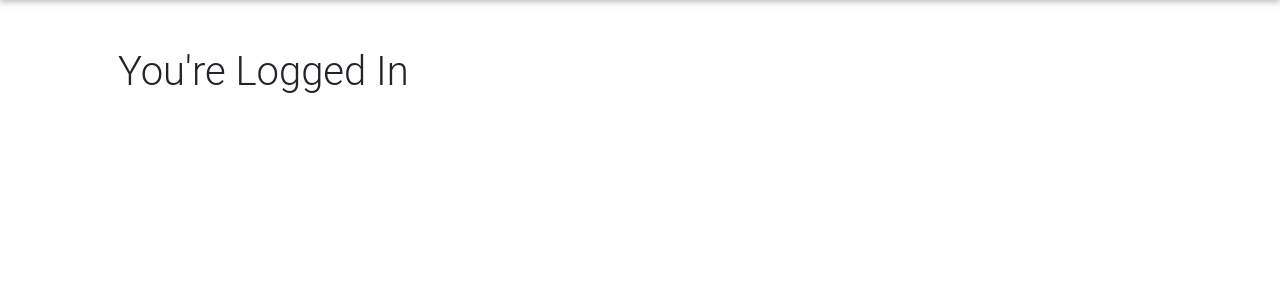
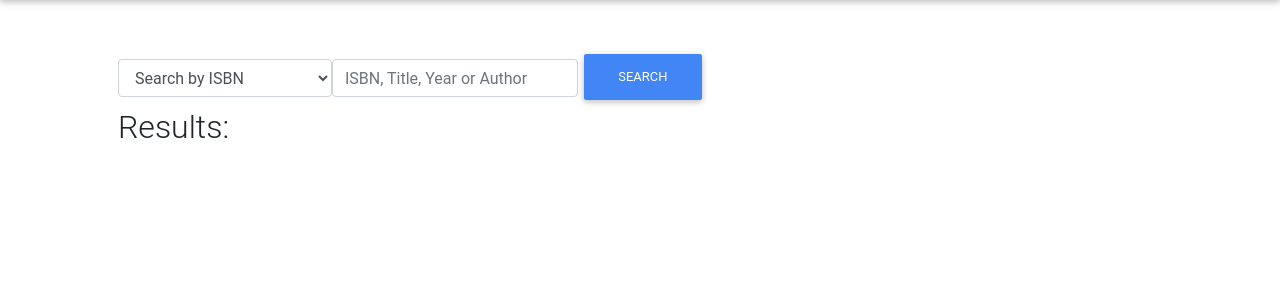
Before and after one commit to alexsonphoenix/cs50w_project1_BookReview, a Flask app: page / in a window 1280 px wide. Shown: the part 66-366 px from the top of the page. Run offline with Flask 2, Linux system fonts and the light colour scheme; the visitor is signed in with stand-in values (Sample User, id 1); some libraries are stand-ins or nearby versions.

Commit message:
search working now

```diff
--- a/app.py
+++ b/app.py
@@ -2,6 +2,7 @@ import os
 
 from helpers import apology, login_required
 from flask import Flask, session, redirect, render_template, request, jsonify
+import json
 from flask_session import Session
 from sqlalchemy import create_engine
 from sqlalchemy.orm import scoped_session, sessionmaker
@@ -31,13 +32,19 @@ db = scoped_session(sessionmaker(bind=engine))
 @app.route("/")
 @login_required
 def index():
-    return render_template("index.html")
+    return render_template("search.html")
 
 
 @app.route("/search", methods=["GET", "POST"])
 def search():
-    return render_template("search.html")
+    user_input=request.args.get("q")
+    #input_type=request.args.get("t")  # javascript returns search type(isbn, title,author,or year)
+    print("search Input is: ",user_input)
+    #print("type Input is: ",input_type)
+    results = db.execute("SELECT * FROM books WHERE title LIKE '%'||:user_input||'%'",{"user_input":str(user_input)}).fetchall()
 
+    res = [(result.isbn, result.title, result.author, result.year) for result in results]
+    return jsonify(res)
 
 @app.route("/login", methods=["GET", "POST"])
 def login():
--- a/static/styles.css
+++ b/static/styles.css
@@ -2,3 +2,11 @@
 #myPopup {
    visibility:hidden;
 }
+
+#searching{
+  visibility:hidden;
+}
+
+#searched{
+  visibility:hidden;
+}
--- a/templates/search.html
+++ b/templates/search.html
@@ -8,11 +8,11 @@
 <form action="{{url_for('search')}}" method="post">
   <div class="form-inline">
     <div class="form-group">
-      <select class="form-control">
-        <option>Search by ISBN</option>
-        <option>Search by Title</option>
-        <option>Search by Author Name</option>
-        <option>Search by year</option>
+      <select class="form-control" id="input_type" name="input_type">
+        <option value="byIsbn">Search by ISBN</option>
+        <option value="byTitle">Search by Title</option>
+        <option value="byAuthor">Search by Author Name</option>
+        <option value="byYear">Search by year</option>
       </select>
     </div>
 
@@ -21,6 +21,48 @@
       <input type="text" class="form-control" id="searchInput" name="searchInput" placeholder="ISBN, Title, Year or Author">
     </div>
     <button type="submit" class="btn btn-primary mb-2">Search</button>
+
+    <div class="spinner-border text-info" role="status" id="searching" style="display:none;">
+      <span class="sr-only">Loading...</span>
+    </div>
+    <div class="spinner-grow text-success" role="status" id="searched" style="display:none;">
+      <span class="sr-only">Loading...</span>
+    </div>
   </div>
 </form>
+
+<!-- Display results -->
+<h2>Results:</h2>
+<ul id="display_results"></ul>
+
+<script type="text/javascript">
+$(document).ready(function(){
+  //var t;
+  var user_input;
+
+  $('input[name="searchInput"]').keyup(function(){
+      var searching = document.getElementById("searching");
+      var searched = document.getElementById("searched");
+      searching.style.display = "inline";
+      searched.style.display = "none";
+      //t = document.getElementById("input_type");
+      console.log("Key up function working");
+      //var typeInput = t.options[t.selectedIndex].value;
+      user_input = document.getElementById("searchInput").value;
+
+      let html='';
+      $.get('/search?q='+user_input)
+            .done(function(data) {
+                for (book of data){
+                  html += '<li>' + book + '</li>';
+                }
+                console.log(html)
+                document.getElementById('display_results').innerHTML = html;
+                searching.style.display = "none";
+                searched.style.display = "inline";
+              });
+
+  });
+});
+</script>
 {% endblock %}
```
Also changed, not shown: 3 other files.
